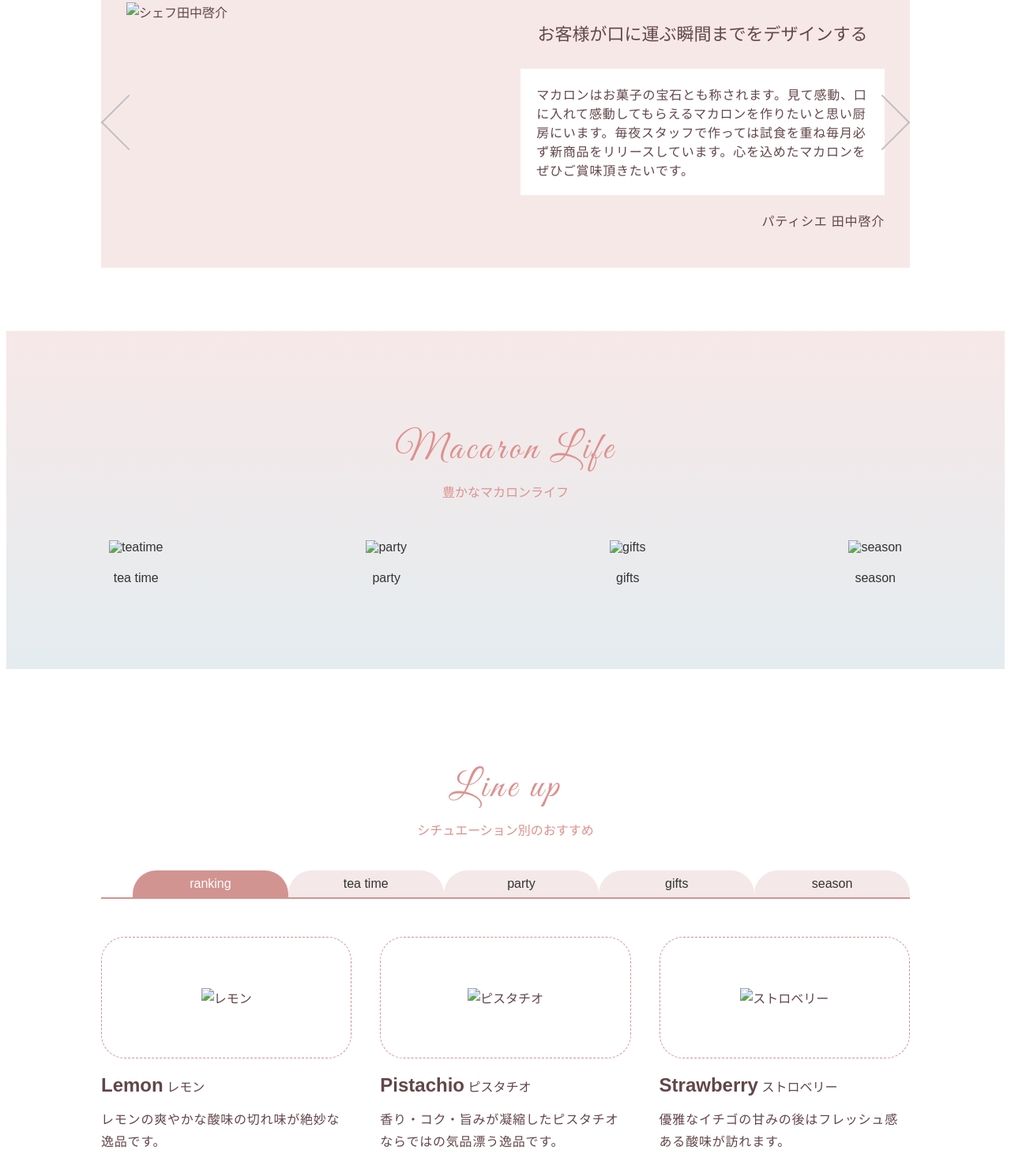
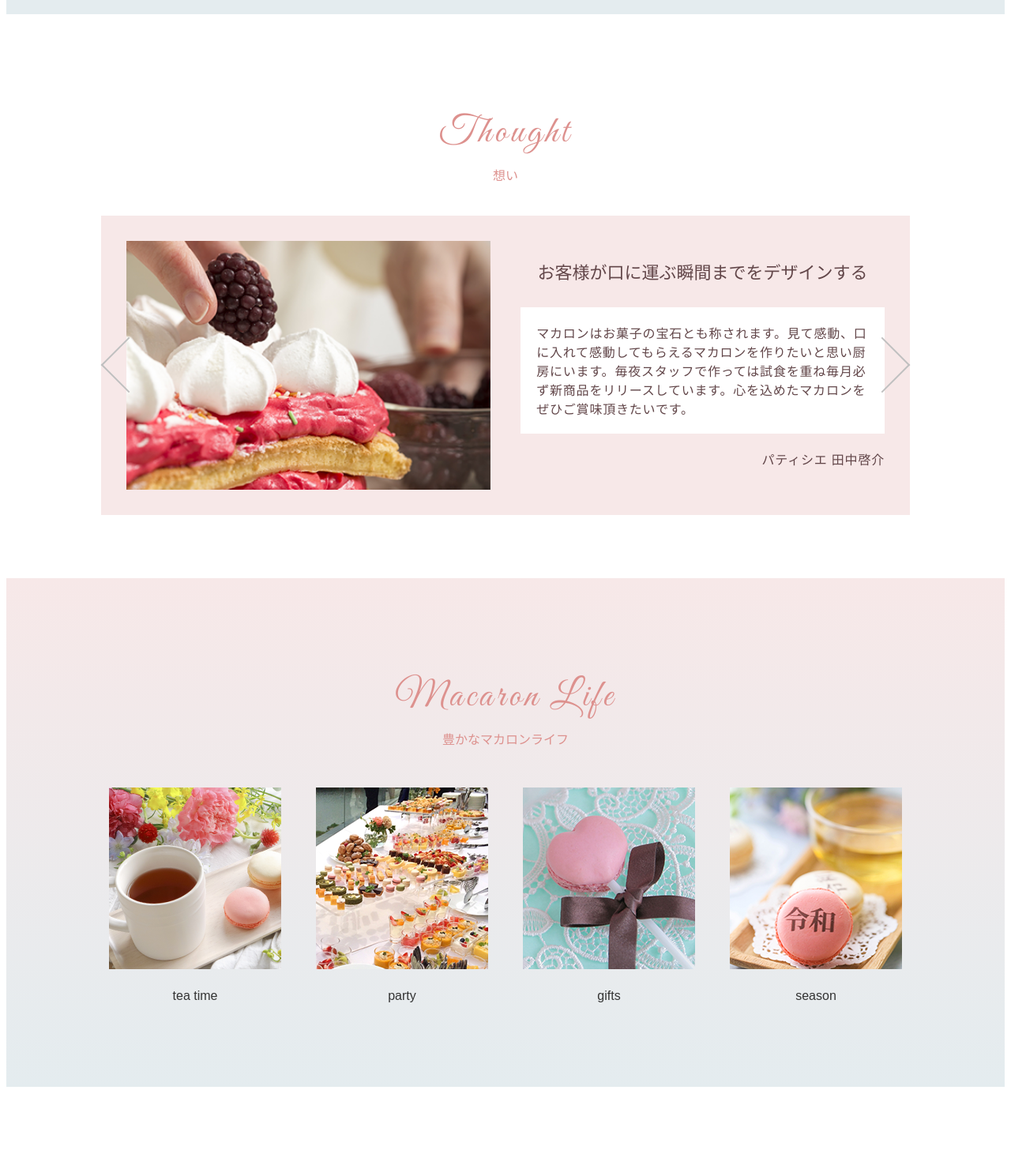
Before and after one commit to hoshinakeigo/hoshinakeigo.github.io, a plain HTML site: page index.html in a window 1280 px wide. Shown: the part 2253-3733 px from the top of the page at 79% size. Drawn offline with nearby package versions, Linux system fonts and the light colour scheme; files whose address does not match are found by name.

Commit message:
Update index.html

```diff
--- a/index.html
+++ b/index.html
@@ -75,7 +75,7 @@
       </div>
       <div class="feature-wrapper">
         <div class="feature-box box-design">
-          <img class="feature-image" src="./image/feature01.png" alt="material">
+          <img class="feature-image" src="feature01.png" alt="material">
           <div class="feature-text">
             <span class="feature-number">Point1</span>
             <h3 class="feature-title">安心安全の素材</h3>
@@ -83,7 +83,7 @@
           </div>
         </div>
         <div class="feature-box box-design">
-          <img class="feature-image" src="./image/feature02.png" alt="material">
+          <img class="feature-image" src="feature02.png" alt="material">
           <div class="feature-text">
             <span class="feature-number">Point2</span>
             <h3 class="feature-title">徹底したこだわり</h3>
@@ -91,7 +91,7 @@
           </div>
         </div>
         <div class="feature-box box-design">
-          <img class="feature-image" src="./image/feature03.png" alt="material">
+          <img class="feature-image" src="feature03.png" alt="material">
           <div class="feature-text">
             <span class="feature-number">Point3</span>
             <h3 class="feature-title">可愛らしいパッケージ</h3>
@@ -111,7 +111,7 @@
       </div>
       <div class="thought-container">
         <div class="staff-box active box-design">
-          <img class="staff-image" src="./image/thought01.png" alt="シェフ田中啓介">
+          <img class="staff-image" src="thought01.png" alt="シェフ田中啓介">
           <div class="staff-text">
             <h3 class="staff-title">お客様が口に運ぶ瞬間までをデザインする</h3>
             <p class="staff-about about-text">マカロンはお菓子の宝石とも称されます。見て感動、口に入れて感動してもらえるマカロンを作りたいと思い厨房にいます。毎夜スタッフで作っては試食を重ね毎月必ず新商品をリリースしています。心を込めたマカロンをぜひご賞味頂きたいです。</p>
@@ -119,7 +119,7 @@
           </div>
         </div>
         <div class="staff-box">
-          <img class="staff-image" src="./image/thought01.png" alt="ホール 安田裕美">
+          <img class="staff-image" src="thought01.png" alt="ホール 安田裕美">
           <div class="staff-text">
             <h3 class="staff-title">笑顔を絶やさず</h3>
             <p class="staff-about about-text">マカロンと合うお飲み物をオススメするのが私たちの仕事です。特に初めていらっしゃるお客様にはステキな時間を過ごして頂けるよう、笑顔で接客する事を心がけています。dawn CAFEでのひと時が次の活力になれれば幸せです。</p>
@@ -127,7 +127,7 @@
           </div>
         </div>
         <div class="staff-box">
-          <img class="staff-image" src="./image/thought01.png" alt="バリスタ 沖田杏奈">
+          <img class="staff-image" src="thought01.png" alt="バリスタ 沖田杏奈">
           <div class="staff-text">
             <h3 class="staff-title">マカロン×〇〇=∞</h3>
             <p class="staff-about about-text">マカロンに合うお飲み物をプロデュースしています。マカロンひとつ取っても、鼻から抜ける風味はそれぞれ特徴があります。ステキな時間を最適なお飲み物とマカロンを食べながら過ごしませんか？</p>
@@ -150,7 +150,7 @@
       <div class="life-wrapper">
         <div class="life-type">
           <a href="" class="modalopen" data-target="modal01">
-            <img class="life-img" src="./image/macaronlife01.png" alt="teatime">
+            <img class="life-img" src="macaronlife01.png" alt="teatime">
             <p class="life-name">tea time</p>
           </a>
         </div>
@@ -158,7 +158,7 @@
           <div class="modal-inner">
             <div class="inner-content">
               <p class="inner-title">Tea time</p>
-              <img src="./image/macaronlife01.png" alt="teatime" class="image-modal">
+              <img src="macaronlife01.png" alt="teatime" class="image-modal">
               <p class="inner-text">マカロンとコーヒーのマリアージュ</p>
               <a class="send-button modalClose">Close</a>
             </div>
@@ -166,7 +166,7 @@
         </div>
         <div class="life-type">
           <a href="" class="modalopen" data-target="modal02">
-            <img class="life-img" src="./image/macaronlife02.png" alt="party">
+            <img class="life-img" src="macaronlife02.png" alt="party">
             <p class="life-name">party</p>
           </a>
         </div>
@@ -174,7 +174,7 @@
           <div class="modal-inner">
             <div class="inner-content">
               <p class="inner-title">party</p>
-              <img src="./image/macaronlife02.png" alt="party" class="image-modal">
+              <img src="macaronlife02.png" alt="party" class="image-modal">
               <p class="inner-text">仲間とお酒を囲んだ後の至福のスイーツ</p>
               <a class="send-button modalClose">Close</a>
             </div>
@@ -182,7 +182,7 @@
         </div>
         <div class="life-type">
           <a href="" class="modalopen" data-target="modal03">
-            <img class="life-img" src="./image/macaronlife03.png" alt="gifts">
+            <img class="life-img" src="macaronlife03.png" alt="gifts">
             <p class="life-name">gifts</p>
           </a>
         </div>
@@ -190,7 +190,7 @@
           <div class="modal-inner">
             <div class="inner-content">
               <p class="inner-title">gifts</p>
-              <img src="./image/macaronlife03.png" alt="gifts" class="image-modal">
+              <img src="macaronlife03.png" alt="gifts" class="image-modal">
               <p class="inner-text">愛情いっぱいのマカロンを大切な人に</p>
               <a class="send-button modalClose">Close</a>
             </div>
@@ -198,7 +198,7 @@
         </div>
         <div class="life-type">
           <a href="" class="modalopen" data-target="modal04">
-            <img class="life-img" src="./image/macaronlife04.png" alt="season">
+            <img class="life-img" src="macaronlife04.png" alt="season">
             <p class="life-name">season</p>
           </a>
         </div>
@@ -206,7 +206,7 @@
           <div class="modal-inner">
             <div class="inner-content">
               <p class="inner-title">season</p>
-              <img src="./image/macaronlife04.png" alt="season" class="image-modal">
+              <img src="macaronlife04.png" alt="season" class="image-modal">
               <p class="inner-text">時代の移り変わりにマカロンで彩りを</p>
               <a class="send-button modalClose">Close</a>
             </div>
@@ -235,7 +235,7 @@
       <div class="lineup-wrapper">
         <div class="lineup-product" data-category="tea">
           <div class="lineup-image">
-            <img src="./image/macaron01.png" alt="レモン">
+            <img src="macaron01.png" alt="レモン">
           </div>
           <div class="lineup-about">
             <div class="lineup-name">
@@ -247,7 +247,7 @@
         </div>
         <div class="lineup-product" data-category="party">
           <div class="lineup-image">
-            <img src="./image/macaron02.png" alt="ピスタチオ">
+            <img src="macaron02.png" alt="ピスタチオ">
           </div>
           <div class="lineup-about">
             <div class="lineup-name">
@@ -259,7 +259,7 @@
         </div>
         <div class="lineup-product" data-category="gifts">
           <div class="lineup-image">
-            <img src="./image/macaron03.png" alt="ストロベリー">
+            <img src="macaron03.png" alt="ストロベリー">
           </div>
           <div class="lineup-about">
             <div class="lineup-name">
@@ -285,7 +285,7 @@
       </div>
       <div class="package-wrapper">
         <div class="package-lineup">
-          <img class="package-image" src="./image/package3.png" alt="3個入り">
+          <img class="package-image" src="package3.png" alt="3個入り">
           <div class="pack-text">
             <h3 class="package-title">DAWNマカロン 3個入り</h3>
             <p class="package-value">¥910（税込）</p>
@@ -315,7 +315,7 @@
           <p class="package-text about-text">お好みのマカロン3個が入ったミニセット。1週間がんばった自分へのご褒美に。</p>
         </div>
         <div class="package-lineup">
-          <img class="package-image" src="./image/package6.png" alt="3個入り">
+          <img class="package-image" src="package6.png" alt="3個入り">
           <div class="pack-text">
             <h3 class="package-title">DAWNマカロン 6個入り</h3>
             <p class="package-value">¥1,820（税込）</p>
@@ -345,7 +345,7 @@
           <p class="package-text about-text">お好みのマカロン6個が入ったセット。ご友人の方へ、日頃の感謝を込めて。</p>
         </div>
         <div class="package-lineup">
-          <img class="package-image" src="./image/package12.png" alt="12個入り">
+          <img class="package-image" src="package12.png" alt="12個入り">
           <div class="pack-text">
             <h3 class="package-title">DAWNマカロン 12個入り</h3>
             <p class="package-value">¥3,640（税込）</p>
```
